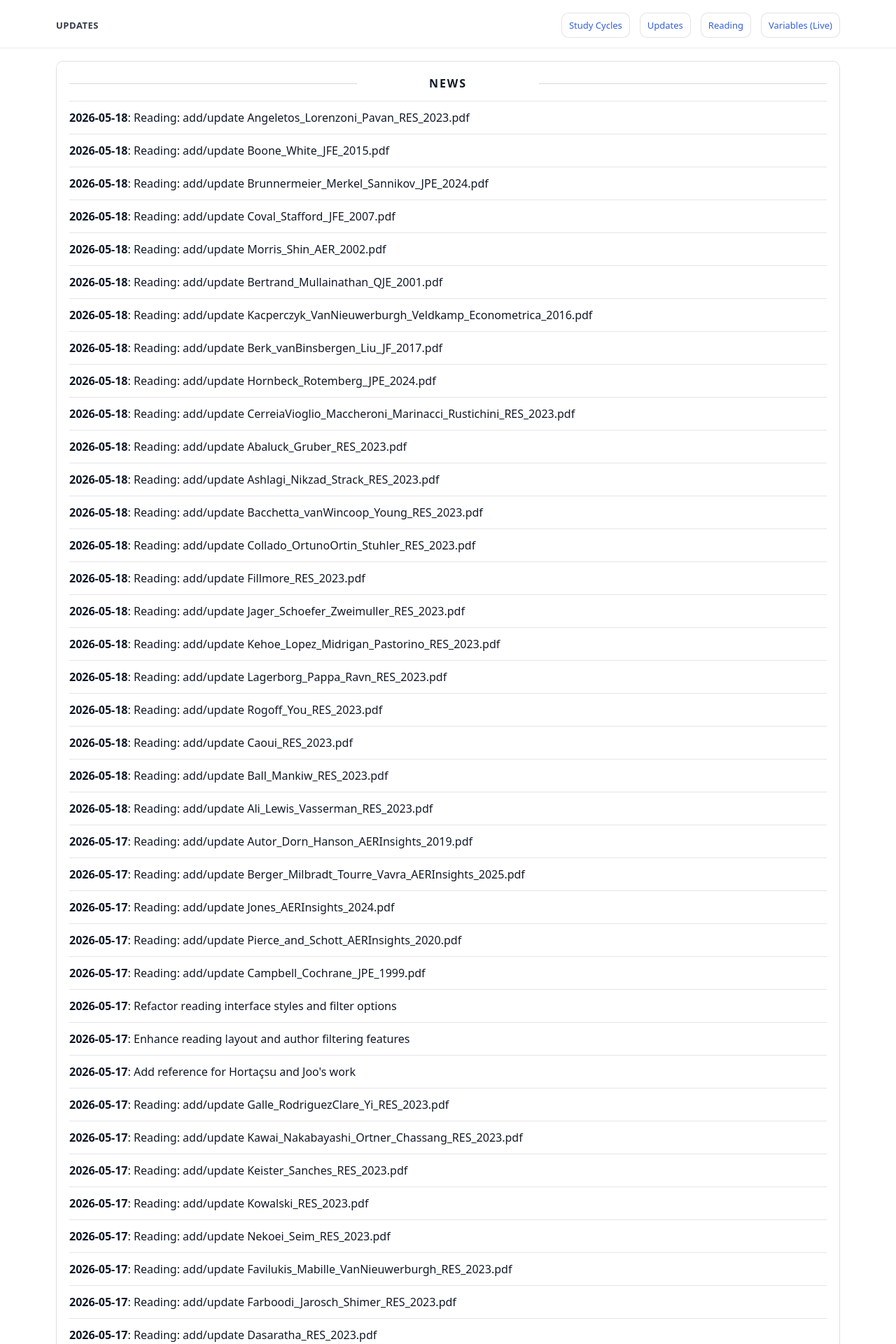
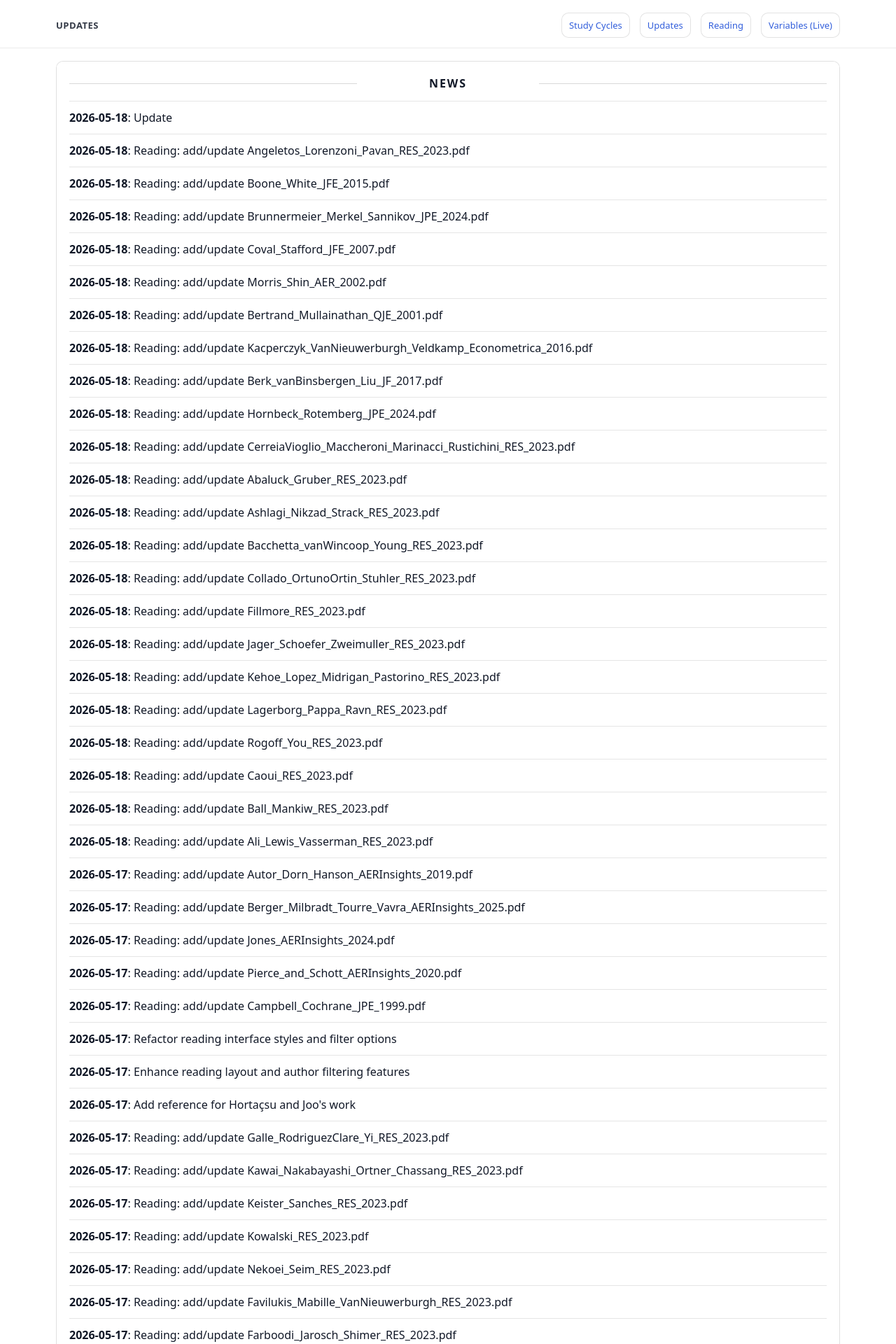
Before and after one commit to yaxinzn/study-archive, a Jekyll site: the page built from updates/index.md, in a window 1280 px wide. Shown: the top 1920 px of the page at 70% size. Built offline with Jekyll 4.4.1, drawn with Linux system fonts in a browser that asks for light colours; some of the changed text lies outside the part shown.

Commit message:
chore: update NEWS feed

```diff
--- a/_data/news.yml
+++ b/_data/news.yml
@@ -1,4 +1,7 @@
 # Auto-generated update history (sorted newest -> oldest). Do not edit manually.
+- ts: "1779104172"
+  date: "2026-05-18"
+  title: "Update"
 - ts: "1779102342"
   date: "2026-05-18"
   title: "Reading: add/update Angeletos_Lorenzoni_Pavan_RES_2023.pdf"
```
